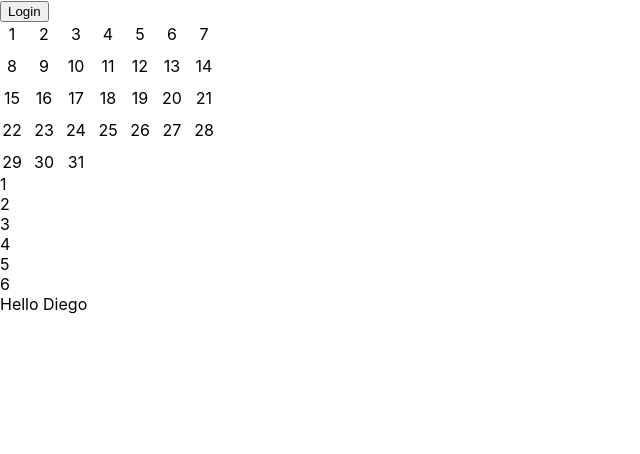
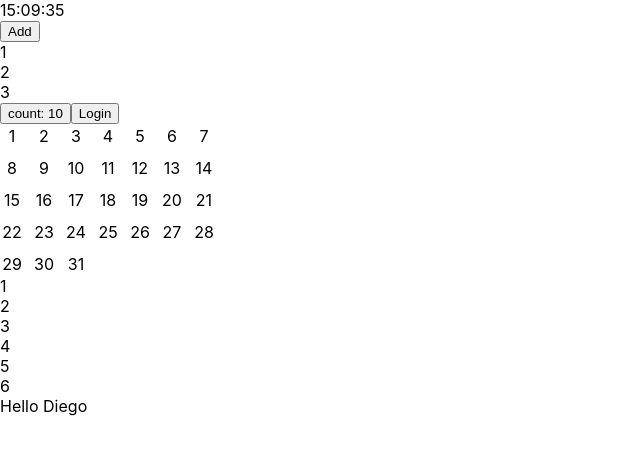
Before and after one commit to diegoxooo/react-inm, a React (Create React App) app in the folder my-app/: page / in a window 1280 px wide. Shown: the top 454 px of the page, without its empty margins (0-640 px from the left). Built offline with nearby package versions, Linux system fonts and the light colour scheme.

Commit message:
principal

```diff
--- a/my-app/src/App.js
+++ b/my-app/src/App.js
@@ -1,15 +1,21 @@
 import Array from './array/Array';
 import Calendar from './calendar/Calendar'
 import User from './user/User'
-
+import Counter from './counter/Counter'
+import ArrayState from './arraystate/ArrayState';
+import Timer from './timer/Timer'
 
 function App() {
   const name = "Diego";
   return (
     <>
+      <Timer />
+      <ArrayState />
+      <Counter />
       <User />
       <Calendar />
       <Array />
+
       <div>Hello {name}</div>
     </>
   );
```
